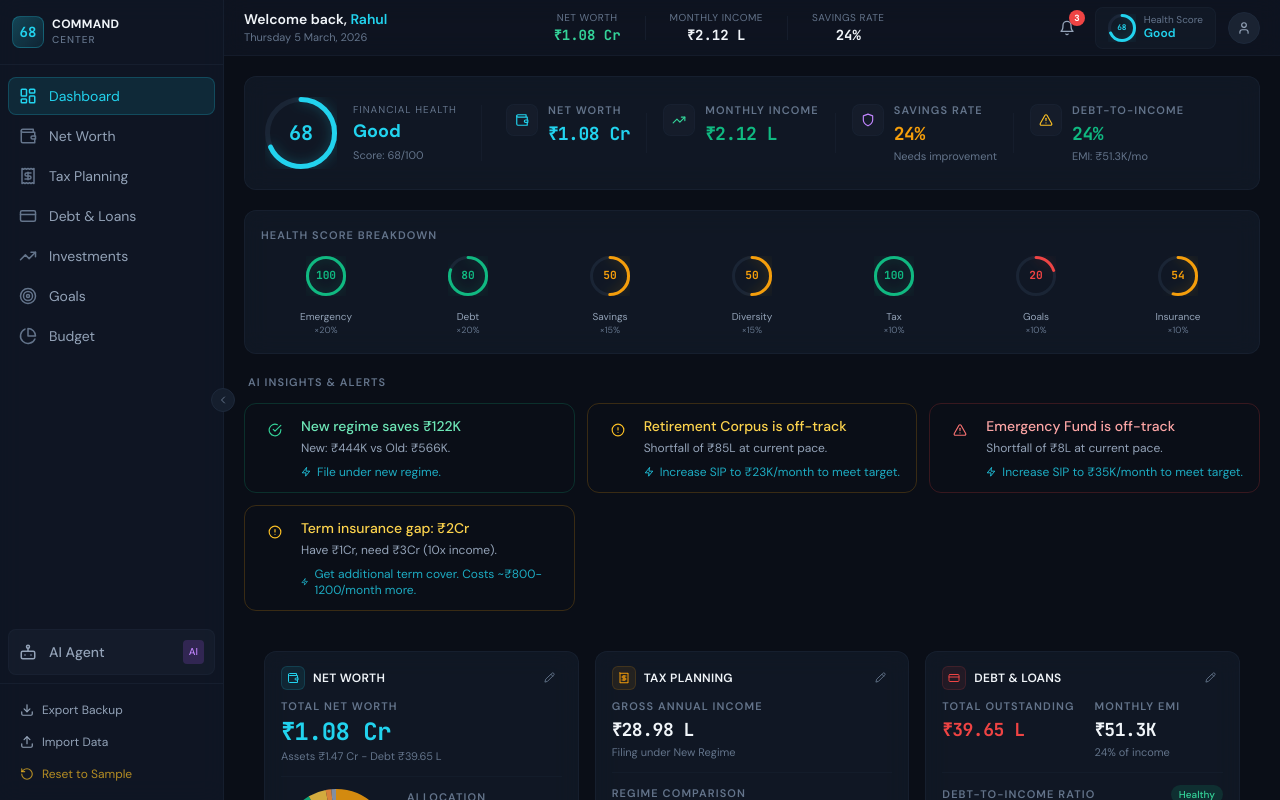
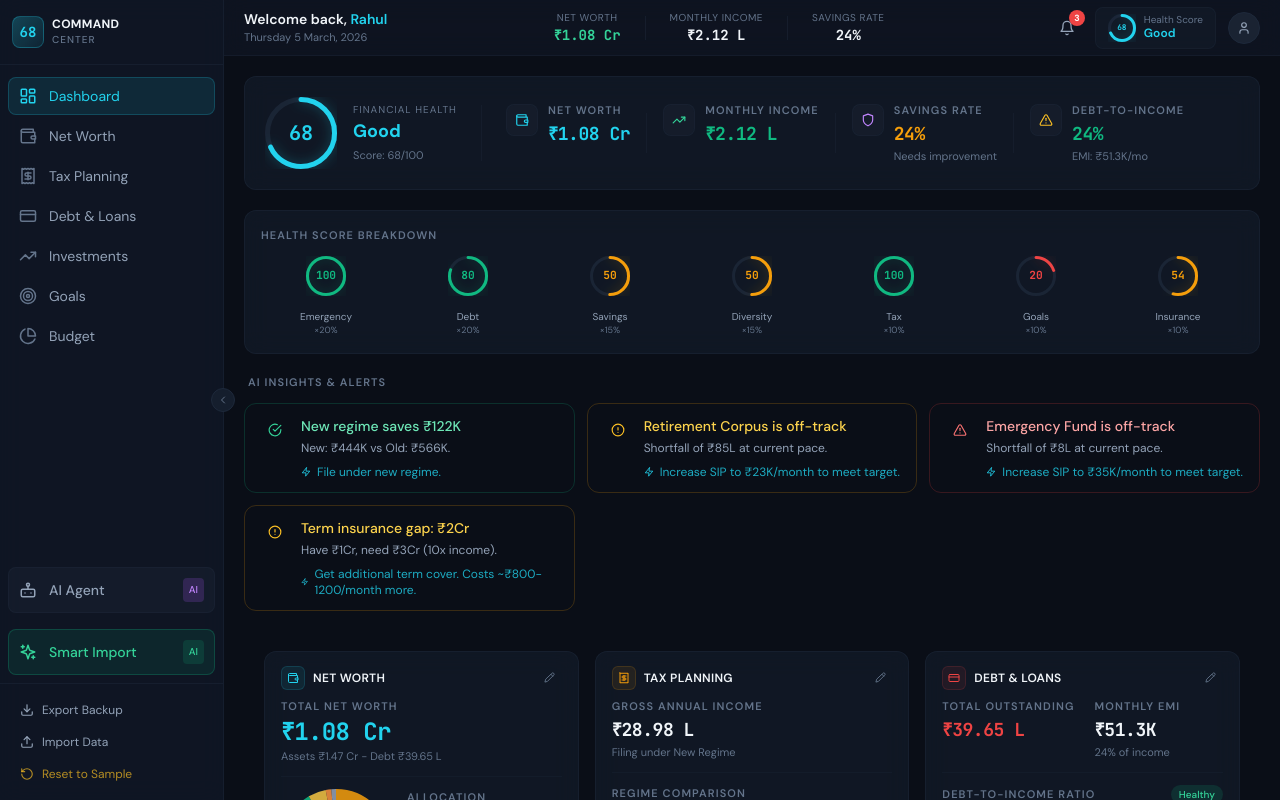
Before and after one commit to babubl/financial-command-center, a React (Vite) app: page / in a window 1280 px wide. Shown: the top 800 px of the page. Built offline with nearby package versions, Linux system fonts and the light colour scheme; the HTML template or start-up script is replaced by a standard one.

Commit message:
Implement Smart Import button in Sidebar
Added Smart Import button to Sidebar component.

```diff
--- a/src/components/layout/Sidebar.jsx
+++ b/src/components/layout/Sidebar.jsx
@@ -17,6 +17,7 @@ import {
   RotateCcw,
   ChevronLeft,
   ChevronRight,
+  Sparkles,
 } from 'lucide-react';
 
 const navItems = [
@@ -29,7 +30,7 @@ const navItems = [
   { id: 'budget', label: 'Budget', icon: PieChart },
 ];
 
-export default function Sidebar({ collapsed, onToggleCollapse }) {
+export default function Sidebar({ collapsed, onToggleCollapse, onSmartImport }) {
   const data = useFinance();
   const dispatch = useFinanceDispatch();
   const { healthScore } = useFinanceStore();
@@ -147,6 +148,23 @@ export default function Sidebar({ collapsed, onToggleCollapse }) {
         </button>
       </div>
 
+      {/* Smart Import */}
+      <div className="px-2 py-2">
+        <button
+          onClick={onSmartImport}
+          className="w-full flex items-center gap-3 px-2.5 py-2.5 rounded-lg text-sm font-medium transition-all duration-200 bg-emerald-500/10 text-emerald-400 border border-emerald-500/25 hover:bg-emerald-500/20 hover:border-emerald-500/40"
+          title={collapsed ? 'Smart Import' : undefined}
+        >
+          <Sparkles size={18} className="flex-shrink-0" />
+          {!collapsed && <span>Smart Import</span>}
+          {!collapsed && (
+            <span className="ml-auto text-[10px] px-1.5 py-0.5 rounded bg-emerald-500/15 text-emerald-400">
+              AI
+            </span>
+          )}
+        </button>
+      </div>
+
       {/* Actions */}
       <div className="px-2 py-3 border-t border-navy-500/50 space-y-1">
         <button onClick={handleExport} className="btn-ghost w-full flex items-center gap-2 text-xs" title="Export">
```
